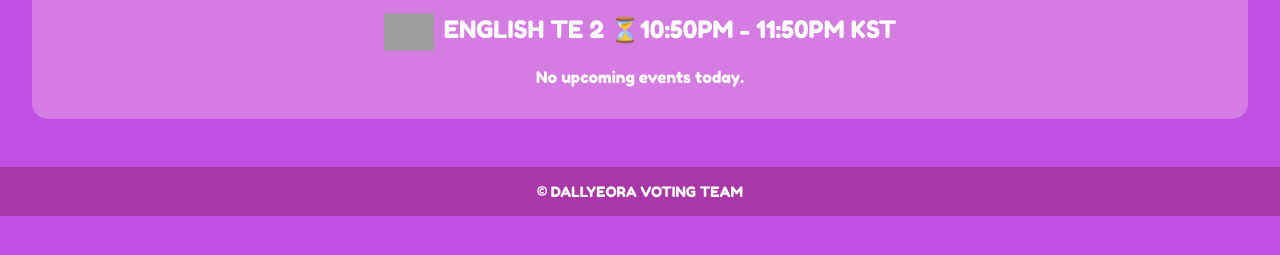
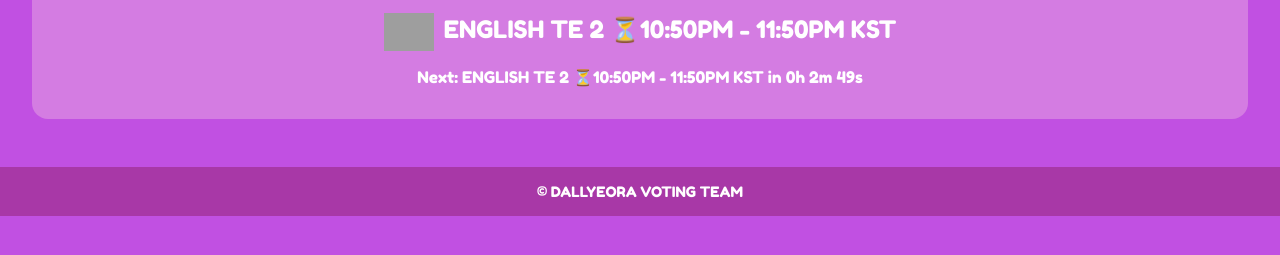
Before and after one commit to dallyeoravotingteam/timeevent, a plain HTML site: page index.html in a window 1280 px wide. Shown: the part 183-438 px from the top of the page. Drawn offline with Linux system fonts and the light colour scheme; grey boxes are pictures that could not be loaded.

Commit message:
Update index.html

```diff
--- a/index.html
+++ b/index.html
@@ -151,6 +151,8 @@
       { start: "13:45", end: "14:45", name: "CHINESE TE 1 ⏳01:45PM - 02:45PM KST" },
       { start: "18:30", end: "19:30", name: "KOREAN/JAPANESE/VIETNAMESE TE 2 ⏳06:30PM - 07:30PM KST" },
       { start: "19:30", end: "20:30", name: "CHINESE TE 2 ⏳07:30PM - 08:30PM KST" },
+      { start: "22:50", end: "22:55:", name: "ENGLISH TE 2 ⏳10:50PM - 11:50PM KST" },
+      { start: "22:55", end: "23:00:", name: "ENGLISH TE 2 ⏳10:50PM - 11:50PM KST" },
       { start: "22:50", end: "23:50", name: "ENGLISH TE 2 ⏳10:50PM - 11:50PM KST" }
     ];
 
```
